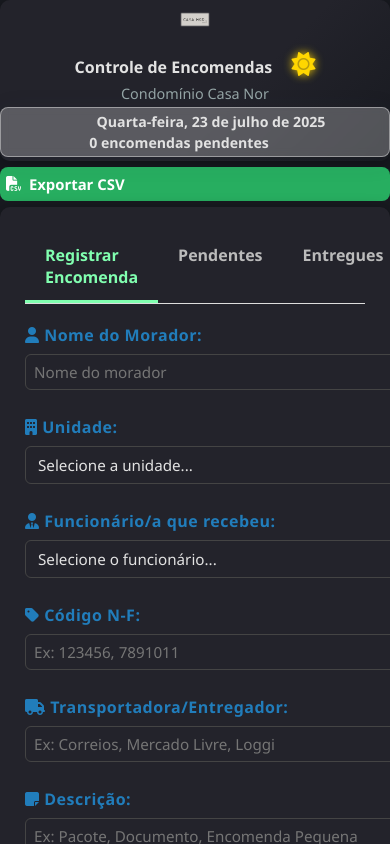
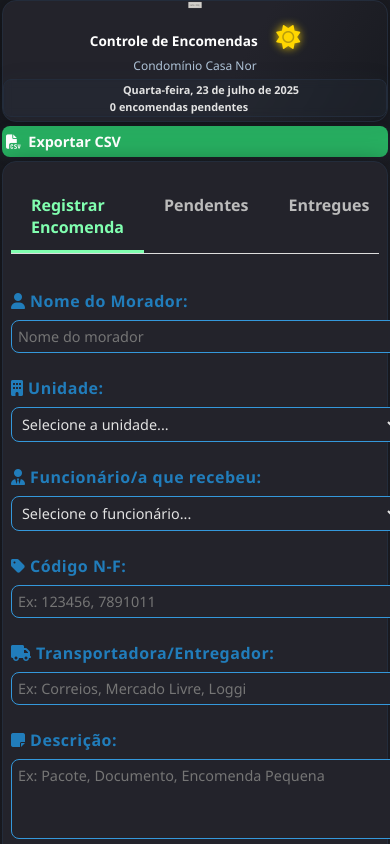
Before and after one commit to Jefferson-ops/encomendascasanor.github.io, a plain HTML site: page index.html/index.html in a window 390 px wide. Both pictures are taken after a click on the button "Alternar tema". Shown: the top 844 px of the page. Drawn offline with nearby package versions, Linux system fonts and the light colour scheme.

Commit message:
Update style.css

```diff
--- a/index.html/style.css
+++ b/index.html/style.css
@@ -33,71 +33,87 @@
 
         /* Modo escuro aprimorado */
         body.dark-mode {
-            background-color: #181a20;
+            background: linear-gradient(135deg, #181a20 0%, #23232b 100%);
             color: #e2e2e2;
         }
-
-        body.dark-mode .card {
+        body.dark-mode .card, body.dark-mode .modal-content {
             background: #23232b;
             color: #e2e2e2;
-            box-shadow: 0 4px 16px rgba(0,0,0,0.4);
+            box-shadow: 0 4px 24px rgba(0,0,0,0.45);
+            border-radius: 14px;
+            border: 1.5px solid #232c3b;
         }
-
         body.dark-mode header {
-            background: linear-gradient(135deg, #23232b 60%, #181a20 100%);
+            background: linear-gradient(120deg, #23232b 60%, #181a20 100%);
+            color: #fff;
+            box-shadow: 0 4px 24px rgba(0,0,0,0.45);
+            border-radius: 14px;
+            border: 1.5px solid #232c3b;
+        }
+        body.dark-mode th {
+            background: #232c3b;
+            color: #f5f5f5;
+            border-bottom: 1.5px solid #2c3e50;
+        }
+        body.dark-mode td {
+            background: #23232b;
             color: #e2e2e2;
-            box-shadow: 0 4px 16px rgba(0,0,0,0.4);
+            border-bottom: 1px solid #232c3b;
         }
-
-        body.dark-mode th {
-            background-color: #2c2c38;
-            color: #f5f5f5;
-            border-bottom: 1px solid #444;
+        body.dark-mode tr:nth-child(even) {
+            background: #20202a;
         }
-
-        body.dark-mode td {
-            background-color: #23232b;
+        body.dark-mode tr:hover {
+            background: #282838;
+        }
+        body.dark-mode .status-badge {
+            background: #232c3b;
             color: #e2e2e2;
-            border-bottom: 1px solid #222;
+            border: 1px solid #3498db;
         }
-
-        body.dark-mode tr:nth-child(even) {
-            background-color: #20202a;
-        }
-
-        body.dark-mode tr:hover {
-            background-color: #282838;
-        }
-
-        body.dark-mode .status-badge {
-            background-color: #222;
-            color: #e2e2e2;
-            border: 1px solid #444;
-        }
-
         body.dark-mode .status-pending {
-            background-color: #ffe082;
+            background: #ffe082;
             color: #4b3f1d;
         }
-
         body.dark-mode .status-delivered {
-            background-color: #81ffb0;
+            background: #81ffb0;
             color: #1d4b2c;
         }
-
         body.dark-mode input,
         body.dark-mode select,
         body.dark-mode textarea {
             background: #23232b;
             color: #e2e2e2;
-            border: 1px solid #444;
+            border: 1.5px solid #3498db;
+            border-radius: 8px;
         }
-
         body.dark-mode input:focus,
         body.dark-mode select:focus,
         body.dark-mode textarea:focus {
-            border-color: #3498db;
+            border-color: #81ffb0;
             background: #181a20;
+        }
+        body.dark-mode .btn-action, body.dark-mode .btn-primary, body.dark-mode .btn-success, body.dark-mode .btn-warning, body.dark-mode .btn-danger {
+            box-shadow: 0 2px 8px rgba(44,62,80,0.18);
+            border: none;
+        }
+        body.dark-mode .btn-action:hover, body.dark-mode .btn-primary:hover, body.dark-mode .btn-success:hover, body.dark-mode .btn-warning:hover, body.dark-mode .btn-danger:hover {
+            filter: brightness(1.15) saturate(1.2);
+            box-shadow: 0 4px 16px rgba(44,62,80,0.28);
+        }
+        body.dark-mode .header-info {
+            background: rgba(44,62,80,0.18);
+            border: 1.5px solid #232c3b;
+            color: #e2e2e2;
+        }
+        body.dark-mode .modal-content {
+            background: #23232b;
+            color: #e2e2e2;
+            border-radius: 14px;
+            border: 1.5px solid #232c3b;
+        }
+        body.dark-mode .subtitle {
+            color: #b0c4d8;
         }
 
         body.dark-mode .tab {
@@ -341,7 +357,6 @@
         }
 
         th, td {
-            white-space: normal;
             padding: 12px 15px;
             text-align: left;
             border-bottom: 1px solid #eee;
@@ -542,6 +557,12 @@
             table th:nth-child(7), table td:nth-child(7) {
                 display: none;
             }
+            td:nth-child(5) {
+                white-space: pre-line;
+                word-break: break-word;
+                max-height: 4.5em;
+                overflow-y: auto;
+            }
             .modal-content {
                 max-width: 98vw;
                 padding: 6px 1px;
@@ -741,3 +762,178 @@ footer {
         display: table-cell;
     }
 }
+/***** LAYOUT FLEX MODERNO *****/
+.container {
+    display: flex;
+    flex-direction: column;
+    min-height: 100vh;
+    width: 100%;
+    padding: 0 2vw;
+    box-sizing: border-box;
+}
+.card {
+    flex: 1;
+    display: flex;
+    flex-direction: column;
+    justify-content: flex-start;
+    margin: 0;
+    padding: 2rem 1.5rem;
+    box-shadow: 0 2px 8px rgba(44, 62, 80, 0.08);
+    border-radius: 1rem;
+    background: white;
+    width: 100%;
+    height: auto;
+    box-sizing: border-box;
+    gap: 1.5rem;
+}
+.header-flex {
+    display: flex;
+    align-items: center;
+    justify-content: flex-start;
+    gap: 2rem;
+    margin-bottom: 0.5rem;
+}
+@media (max-width: 900px) {
+    .container {
+        padding: 0 1vw;
+    }
+    .header-flex {
+        gap: 1rem;
+    }
+    .card {
+        padding: 1.2rem 0.5rem;
+        gap: 1rem;
+    }
+}
+@media (max-width: 600px) {
+    .container {
+        padding: 0 0.5vw;
+    }
+    .header-flex {
+        flex-direction: column;
+        align-items: center;
+        gap: 0.5rem;
+        margin-bottom: 0.2rem;
+        margin-top: -0.5rem;
+    }
+    .logo {
+        height: 2.2em;
+        max-width: 80vw;
+    }
+    .header-titles h1 {
+        font-size: 0.95rem;
+        text-align: center;
+        margin-bottom: 2px;
+    }
+    .subtitle {
+        font-size: 0.85rem;
+        margin-top: 2px;
+        margin-bottom: 2px;
+    }
+    .header-info {
+        flex-direction: column;
+        align-items: center;
+        margin-top: 2px;
+        margin-bottom: 4px;
+        border-radius: 8px;
+        padding: 3px 1px;
+        font-size: 0.9rem;
+        gap: 2px;
+    }
+    #current-date, #pending-count {
+        font-size: 0.85em;
+    }
+    .export-container, .search-container {
+        margin-top: 4px;
+        margin-bottom: 4px;
+        width: 100%;
+        justify-content: center;
+    }
+    #export-csv, #search-input {
+        width: 100%;
+        font-size: 0.9rem;
+        padding: 6px 4px;
+    }
+    .btn-action {
+        padding: 3px 6px;
+        font-size: 0.9rem;
+        border-radius: 12px;
+        min-width: 0;
+    }
+    table {
+        width: 100%;
+        min-width: unset;
+        font-size: 0.85rem;
+        table-layout: fixed;
+        word-break: break-word;
+        display: block;
+        overflow-x: auto;
+        white-space: nowrap;
+    }
+    th, td {
+        padding: 2px 1px;
+        white-space: normal;
+    }
+    /* Esconder colunas não essenciais (exibir só 1-4, 8-9) */
+    table th:nth-child(5), table td:nth-child(5),
+    table th:nth-child(6), table td:nth-child(6),
+    table th:nth-child(7), table td:nth-child(7) {
+        display: none;
+    }
+    /* Status e ações sempre visíveis */
+    table th:last-child, table td:last-child {
+        display: table-cell;
+    }
+    .modal-content {
+        max-width: 98vw;
+        padding: 4px 1px;
+        max-height: 90vh;
+        overflow-y: auto;
+    }
+    .form-group input, .form-group select, .form-group textarea {
+        width: 100%;
+        font-size: 0.9rem;
+        padding: 6px 6px;
+        margin-bottom: 4px;
+    }
+}
+@media (max-width: 480px) {
+    .header-flex {
+        gap: 0.2rem;
+    }
+    .logo {
+        height: 1.5em;
+    }
+    .header-titles h1 {
+        font-size: 0.85rem;
+    }
+    .subtitle {
+        font-size: 0.75rem;
+    }
+    .header-info {
+        font-size: 0.8rem;
+        padding: 2px 0.5px;
+    }
+    .btn-action {
+        font-size: 0.8rem;
+        padding: 2px 4px;
+    }
+    table {
+        font-size: 0.8rem;
+    }
+}
+
+.descricao-cell {
+    white-space: pre-line;
+    word-break: break-all;
+    max-height: 4.5em;
+    max-width: 180px;
+    overflow-y: auto;
+    overflow-x: auto;
+}
+@media (max-width: 600px) {
+    .descricao-cell {
+        max-width: 90px;
+        font-size: 0.85em;
+    }
+}
```
